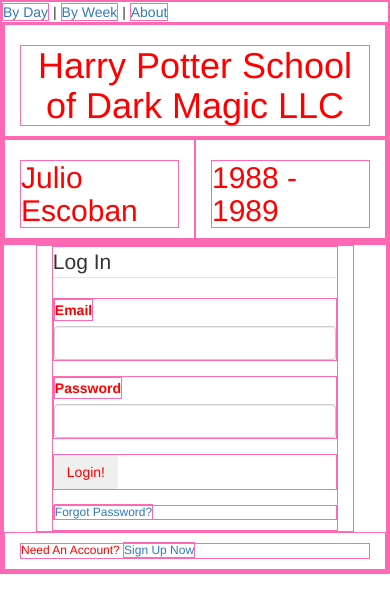
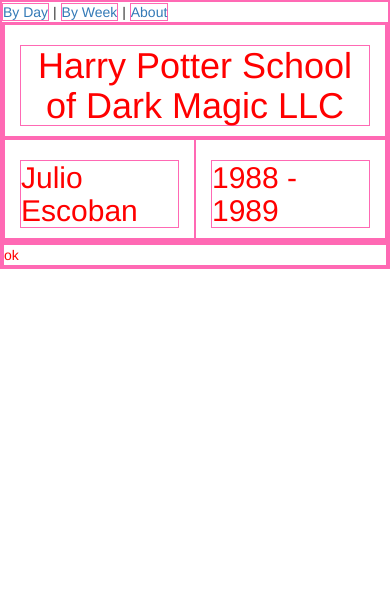
Before and after one commit to JulioMansilla/schedule, a Flask app: page /login in a window 390 px wide. Shown: the top 613 px of the page. Run offline with Flask 2, Linux system fonts and the light colour scheme; some libraries are stand-ins or nearby versions.

Commit message:
Add html templates

```diff
--- a/templates/login.html
+++ b/templates/login.html
@@ -1,61 +1,6 @@
 {% extends "layout.html" %}
 {% block content %}
     <div class="row">
-      <div class="col-xs-10 col-xs-offset-1 col-md-12">
-            <form method="POST" action="">
-                {{ form.hidden_tag() }}
-                    <legend class="border-bottom">Log In</legend>
-
-                    <div class="form-group">
-                        <!-- form label with css class -->
-                        {{ form.email.label(class="form-control-label") }}
-                        <!-- Check if an error is present -->
-                        {% if form.email.errors %}
-                            <!-- add the class is-invalid to input box -->
-                            {{ form.email(class="form-control form-control-lg is-invalid") }}
-                            <!-- Create a div with an error message for the user -->
-                            <div class="invalid-feedback">
-                                <!-- loop to display all of the errors -->
-                                {% for error in form.email.errors %}
-                                    <span>{{ error }}</span>
-                                {% endfor %}
-                            </div>
-                        {% else %}
-                            <!-- No errors were found show default input box -->
-                            {{ form.email(class="form-control form-control-lg") }}
-                        {% endif %}
-                    </div>
-
-                    <div class="form-group">
-                        {{ form.password.label(class="form-control-label") }}
-                        <!-- create a label, check if an error is present -->
-                        {% if form.password.errors %}
-                            <!-- erro was found, add class is-invalid to input box -->
-                            {{ form.password(class="form-control form-control-lg is-invalid") }}
-                            <!-- create a div to display all the error messages -->
-                            <div class="invalid-feedback">
-                                {% for error in form.password.errors %}
-                                    <span>{{ error }}</span>
-                                {% endfor %}
-                            </div>
-                        {% else %}
-                            <!-- no erro was found, print basic input box -->
-                            {{ form.password(class="form-control form-control-lg") }}
-                        {% endif %}
-                    </div>
-                <div class="form-group">
-                    {{ form.submit(class="btn btn-outline-info") }}
-                </div>
-
-                <h6>
-                    <a href="{{ url_for('forgot') }}">Forgot Password?</a>
-                </h6>
-            </form>
-        </div>
-        <div class="col-xs-12">
-            <h6 >
-                Need An Account? <a href="{{ url_for('register') }}">Sign Up Now</a>
-            </h6>
-        </div>
+    ok
       </div>
 {% endblock content %}
```
